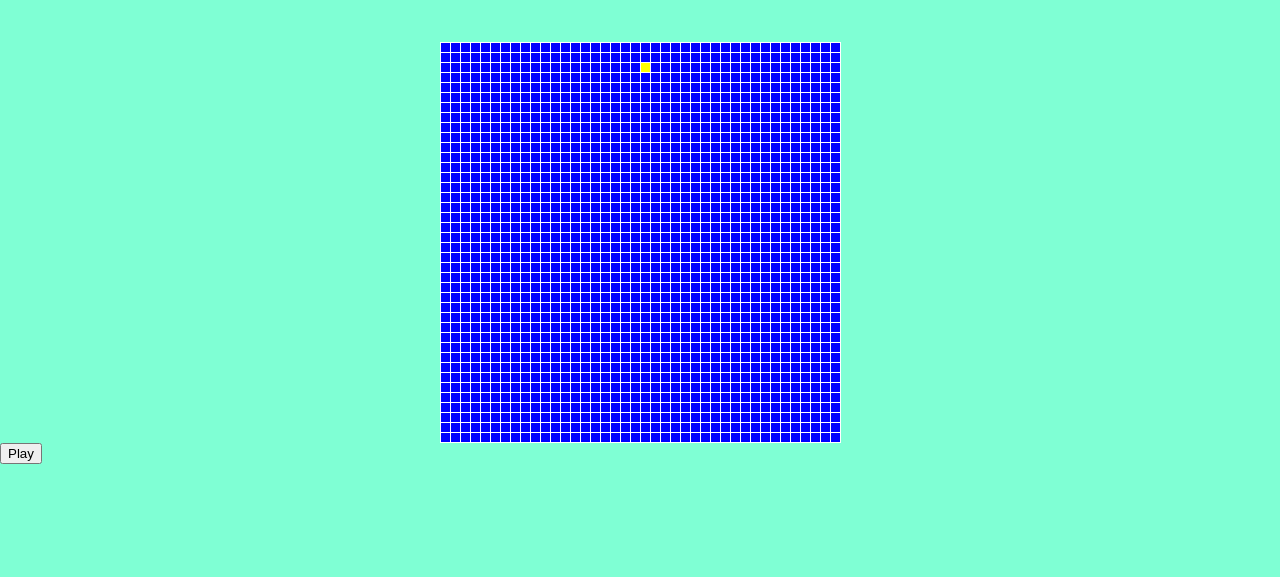
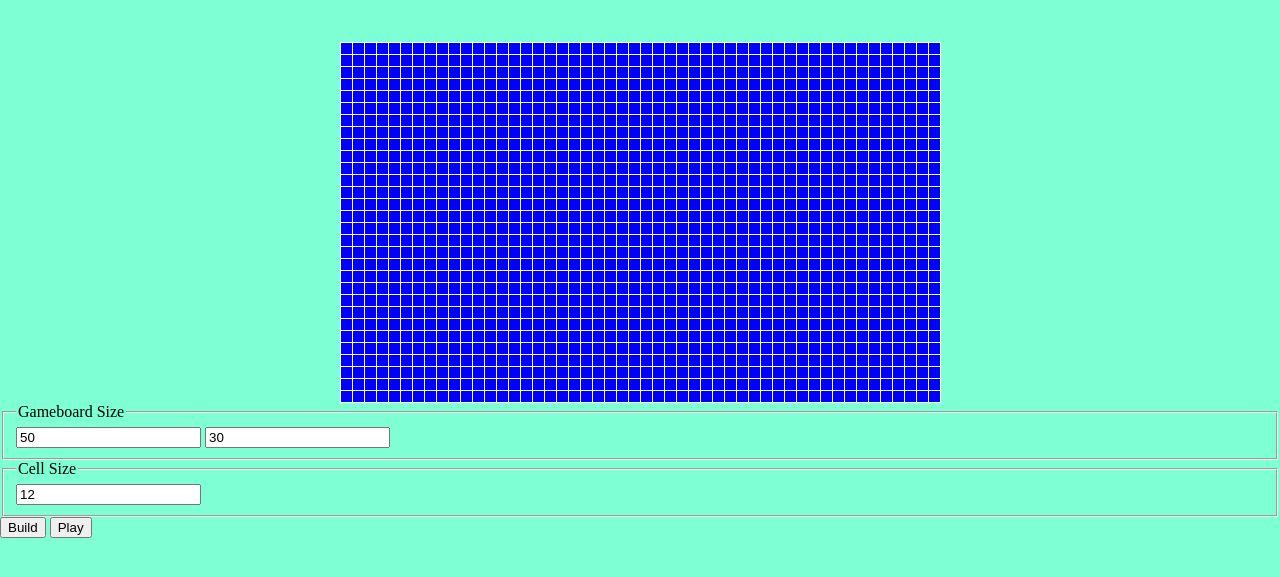
Before and after one commit to OksanaShpak/game-of-life, a plain HTML site: page index.html in a window 1280 px wide. Shown: the part 61-638 px from the top of the page. Drawn offline with Linux system fonts and the light colour scheme.

Commit message:
control size of gameboard

```diff
--- a/index.html
+++ b/index.html
@@ -20,9 +20,22 @@
       </div>
     </div>
 
+    <form id="form" action="javascript:">
+      <fieldset>
+        <legend> Gameboard Size </legend>
+        <input type="number" name="width" placeholder="Width..." value="50">
+        <input type="number" name="height" placeholder="Height..." value="30">
+      </fieldset>
 
-    <button data-button-play>Play</button>
+      <fieldset>
+        <legend> Cell Size</legend>
+        <input type="number" name="cellSize" placeholder="Cell Size" value="12">
+      </fieldset>
 
+      <button data-button-build>Build</button>
+      <button data-button-play>Play</button>
+
+    </form>
 
   </div>
 </body>
--- a/script.js
+++ b/script.js
@@ -1,113 +1,91 @@
 const gameboard = document.querySelector('[data-gameboard]');
 const cell = gameboard.querySelector('[data-gameboard-cell]');
+const form = document.getElementById('form');
 const playButton = document.querySelector('[data-button-play]');
-const gameboardSize = gameboard.getBoundingClientRect();
-const cellSize = cell.getBoundingClientRect();
-const cellsInRow = (gameboardSize.width - 1) / cellSize.width;
+const buildButton = document.querySelector('[data-button-build]')
 
-const shifts = [-41, -40, -39, -1, 1, 39, 40, 41]
+let columnCount, rowHeight, cellSize;
+let shifts;
+let gameState;
+let timer;
 
+prepare();
 
-let timer
-// Структура данных
-const gameState = buildGameboard();
+playButton.addEventListener('click', () => {
+  if (timer) {
+    clearInterval(timer);
+    timer = null;
+  } else {
+    timer = setInterval(tick, 400);
+  }
+})
 
-// Дефолтный стейт
-gameState[100] = 1;
+buildButton.addEventListener('click', () => {
+  if (doesRequireRestart()) {
+    prepare();
+  }
+})
 
-// Правила игры
+gameboard.addEventListener('click', (event) => {
 
-// ячеек в лдном ряду
-// console.log(cellsInRow)
+  const i = [...gameboard.children].indexOf(event.target);
+  gameState[i] = 1 - gameState[i];
 
-// gameState[i]==0 уже была пустой
+  render();
+})
 
-function tick()
-{
+function tick() {
   const nextState = [];
-  for (let i = 0; i < gameState.length; i++)
-  {
+
+  for (let i = 0; i < gameState.length; i++) {
     const count = shifts.map(shift => gameState[i + shift])
       .filter(Boolean)
       .reduce((sum, num) => sum + num, 0)
+
     nextState[i] = Number(count == 3 || count == 2 && gameState[i])
-    // if (count < 2 || count > 3 || count == 2 && gameState[i] == 0)
-    // {
-    //   nextState[i] = 0;
-    // } else
-    // {
-    //   nextState[i] = 1;
-    // }
   }
 
   gameState.splice(0, gameState.length, ...nextState);
   render();
 }
 
+function render() {
+  gameboard.style.setProperty('--cell-size', cellSize + 'px');
+  gameboard.style.setProperty('--board-width', cellSize * columnCount + 'px');
+  gameboard.style.setProperty('--board-height', cellSize * rowHeight + 'px');
 
-// Добавляем слущатель на кнопку
-
-playButton.addEventListener('click', () =>
-{
-  if (timer)
-  {
-    clearInterval(timer);
-    timer = null;
-  } else
-  {
-    timer = setInterval(tick, 400);
-  }
-})
-
-
-
-
-//  Событие по клику пользователя
-gameboard.addEventListener('click', (event) =>
-{
-
-  const i = [...gameboard.children].indexOf(event.target);
-  gameState[i] = 1 - gameState[i]
-  // if (gameState[i] == 0)
-  // {
-  //   gameState[i] = 1;
-  // } else
-  // {
-  //   gameState[i] = 0;
-
-  // }
-
-  render();
-})
-
-render();
-
-function render()
-{
-  gameState.forEach((item, index) =>
-  {
+  gameState.forEach((item, index) => {
     gameboard.children[index].classList.toggle('is-alive', item == 1);
-    // if (item == 1)
-    // {
-    //   gameboard.children[index].classList.add('is-alive');
-    // } else
-    // {
-    //   gameboard.children[index].classList.remove('is-alive');
-    // }
   })
 }
 
-function buildGameboard()
-{
-  const gameboardArea = (gameboardSize.height - 1) * (gameboardSize.width - 1);
+function buildGameboard() {
+  const cellCount = form.width.value * form.height.value;
+  const cells = [cell];
 
-  const cellArea = cellSize.height * cellSize.width;
+  for (let i = 1; i < cellCount; i++) {
+    cells.push(cell.cloneNode());
+  }
 
-  const cellCount = gameboardArea / cellArea;
-  for (let i = 1; i < cellCount; i++)
-  {
-    const cellClone = cell.cloneNode();
-    gameboard.appendChild(cellClone);
-  }
+  gameboard.replaceChildren(...cells);
+
   return Array(cellCount).fill(0);
 }
+
+function prepare() {
+  cellSize = +form.cellSize.value;
+  columnCount = +form.width.value;
+  rowHeight = +form.height.value;
+  shifts = [-columnCount - 1, -columnCount, -columnCount + 1, -1, 1, columnCount - 1, columnCount, columnCount + 1];
+
+  gameState = buildGameboard();
+  render();
+}
+
+function doesRequireRestart() {
+  return !(
+    cellSize == form.cellSize.value &&
+    columnCount == form.width.value &&
+    rowHeight == form.height.value
+  );
+}
--- a/style.css
+++ b/style.css
@@ -11,20 +11,23 @@ body{
   font-size: 32px;
 }
 .gameboard {
-  width: 400px;
-  height: 400px;
+  width: var(--board-width);
+  height: var(--board-height);
   margin: 45px auto 0;
   background-color: white;
   display: flex;
   flex-wrap: wrap;
   border-top: 1px solid white;
   border-left: 1px solid white;
+  --cell-size: 10px;
+  --board-width: 400px;
+  --board-height: 400px;
 }
 
 .gameboard-cell{
   box-sizing: border-box;
-  width: 10px;
-  height: 10px;
+  width: var(--cell-size);
+  height: var(--cell-size);
   background-color: blue;
   border-right: 1px solid white;
   border-bottom: 1px solid white;
```
